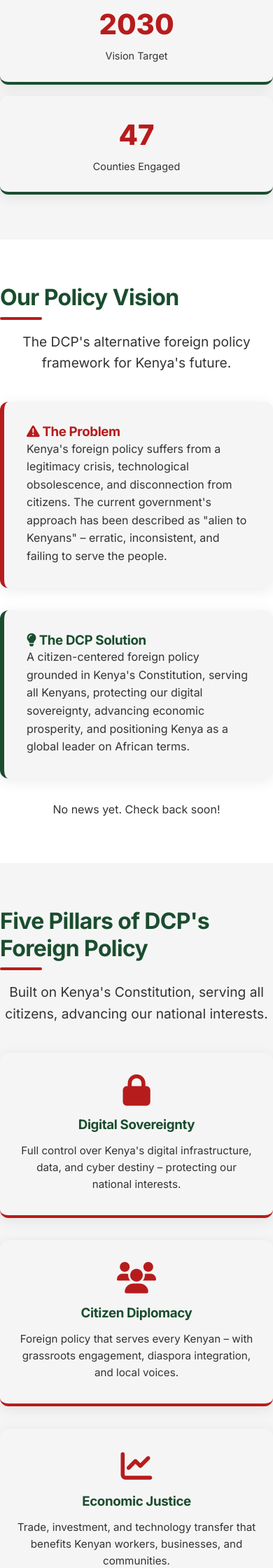
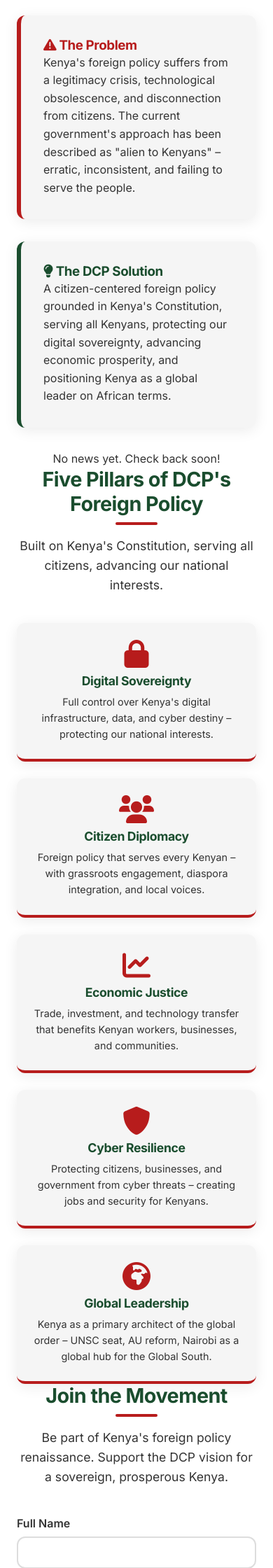
Before and after one commit to elvismogere/sovswift-kenya, a Flask app: page / in a window 390 px wide. Shown: the part 1920-4160 px from the top of the page at 70% size. Run offline with Flask 3, Linux system fonts and the light colour scheme; data that the repository does not hold is empty.

Commit message:
Update style.css

```diff
--- a/static/style.css
+++ b/static/style.css
@@ -32,7 +32,7 @@ html {
 }
 
 body {
-    font-family: 'Inter', -apple-system, BlinkMacSystemFont, sans-serif;
+    font-family: 'Inter', -apple-system, sans-serif;
     background: var(--bg-primary);
     color: var(--text-primary);
     line-height: 1.6;
@@ -46,8 +46,18 @@ body {
     to { opacity: 1; transform: translateY(0); }
 }
 
+.container {
+    max-width: 1200px;
+    margin: 0 auto;
+    padding: 0 1.5rem;
+}
+
+.container.narrow {
+    max-width: 800px;
+}
+
 /* ============================================
-   Fade-In Animations for Sections (Scroll)
+   Fade-In Animations
    ============================================ */
 .fade-in {
     opacity: 0;
@@ -111,10 +85,11 @@ h1 {
 }
 
 h2 {
-    font-size: 2.5rem;
+    font-size: 2.2rem;
     margin-bottom: 1rem;
     color: var(--accent-green);
     position: relative;
+    text-align: center;
 }
 
 h2::after {
@@ -123,7 +98,7 @@ h2::after {
     width: 60px;
     height: 4px;
     background: var(--accent-red);
-    margin-top: 0.5rem;
+    margin: 0.5rem auto 0;
     border-radius: 2px;
 }
 
@@ -133,9 +108,9 @@ h2::after {
 }
 
 .section-intro {
-    font-size: 1.2rem;
+    font-size: 1.1rem;
     color: var(--text-secondary);
-    max-width: 700px;
+    max-width: 600px;
     margin: 0 auto 2.5rem auto;
     text-align: center;
 }
@@ -245,32 +217,17 @@ h2::after {
     transform: scale(1.05);
 }
 
-.nav-mode-btn i {
-    font-size: 0.85rem;
-}
-
 [data-theme="dark"] .nav-mode-btn {
     border-color: #666;
     color: #f0f0f0;
 }
-
 [data-theme="dark"] .nav-mode-btn:hover {
     border-color: #b71c1c;
 }
 
 /* ============================================
-   Sections
+   Hero Section
    ============================================ */
-.section {
-    padding: 4rem 0;
-    background: var(--bg-primary);
-    transition: background 0.3s;
-}
-
-.section:nth-child(even) {
-    background: var(--bg-secondary);
-}
-
 .hero {
     padding: 2rem 0 4rem 0;
     background: linear-gradient(135deg, var(--bg-primary) 0%, var(--bg-secondary) 100%);
@@ -429,88 +423,67 @@ h2::after {
 /* ============================================
    About
    ============================================ */
-.about-grid {
-    display: grid;
-    grid-template-columns: 2fr 1fr;
-    gap: 2.5rem;
-    align-items: start;
+.about-text {
+    text-align: center;
+    max-width: 700px;
+    margin: 0 auto;
 }
-
 .about-text p {
-    margin-bottom: 1.2rem;
+    margin-bottom: 1rem;
     color: var(--text-secondary);
 }
-
 .about-text i {
     color: var(--accent-red);
     margin-right: 0.5rem;
 }
 
-.about-stats {
+/* ============================================
+   Policy Cards
+   ============================================ */
+.policy-cards {
     display: grid;
-    grid-template-columns: 1fr;
-    gap: 1rem;
+    grid-template-columns: 1fr 1fr;
+    gap: 2rem;
+    margin-bottom: 2rem;
 }
-
-.stat-card {
-    background: var(--bg-secondary);
+.policy-card {
     padding: 1.5rem;
     border-radius: var(--radius);
-    text-align: center;
     box-shadow: var(--shadow);
-    border-bottom: 4px solid var(--accent-green);
+    background: var(--bg-secondary);
     transition: transform 0.3s ease, box-shadow 0.3s ease;
 }
-
-.stat-card:hover {
-    transform: translateY(-4px) scale(1.02);
+.policy-card:hover {
+    transform: translateY(-4px);
     box-shadow: 0 8px 25px rgba(0,0,0,0.1);
 }
-
-.stat-number {
-    display: block;
-    font-size: 2.5rem;
-    font-weight: 800;
-    color: var(--accent-red);
+.policy-card h3 {
+    margin-bottom: 0.5rem;
+    font-size: 1.2rem;
 }
-
-.stat-label {
-    font-size: 0.9rem;
+.policy-card.problem {
+    border-left: 6px solid var(--accent-red);
+}
+.policy-card.problem h3 { color: var(--accent-red); }
+.policy-card.solution {
+    border-left: 6px solid var(--accent-green);
+}
+.policy-card.solution h3 { color: var(--accent-green); }
+.policy-card p {
     color: var(--text-secondary);
+}
+[data-theme="dark"] .policy-card.solution h3 {
+    color: #8bc34a;
+}
+[data-theme="dark"] .policy-card.problem h3 {
+    color: #ef5350;
 }
 
 /* ============================================
-   Blog / Policy Cards
+   Blog Grid (hidden if no posts)
    ============================================ */
 .blog-grid {
-    display: grid;
-    grid-template-columns: repeat(auto-fit, minmax(220px, 1fr));
-    gap: 2rem;
-}
-
-.blog-card {
-    background: var(--bg-secondary);
-    padding: 1.5rem;
-    border-radius: var(--radius);
-    box-shadow: var(--shadow);
-    border-top: 4px solid var(--accent-red);
-    transition: transform 0.3s ease, box-shadow 0.3s ease;
-}
-
-.blog-card:hover {
-    transform: translateY(-6px) scale(1.01);
-    box-shadow: 0 12px 35px rgba(0,0,0,0.12);
-}
-
-.blog-card h3 {
-    color: var(--accent-green);
-    margin-bottom: 0.8rem;
-    font-size: 1.2rem;
-}
-
-.blog-card p {
-    color: var(--text-secondary);
-    font-size: 0.95rem;
+    margin-top: 2rem;
 }
 
 /* ============================================
@@ -518,80 +491,67 @@ h2::after {
    ============================================ */
 .pillars-grid {
     display: grid;
-    grid-template-columns: repeat(auto-fit, minmax(200px, 1fr));
-    gap: 2rem;
+    grid-template-columns: repeat(auto-fit, minmax(180px, 1fr));
+    gap: 1.5rem;
 }
-
 .pillar-card {
     background: var(--bg-secondary);
-    padding: 2rem 1.5rem;
+    padding: 1.5rem 1rem;
     border-radius: var(--radius);
     text-align: center;
     box-shadow: var(--shadow);
     transition: transform 0.3s ease, box-shadow 0.3s ease;
     border-bottom: 4px solid var(--accent-red);
 }
-
 .pillar-card:hover {
-    transform: translateY(-6px) scale(1.01);
-    box-shadow: 0 12px 35px rgba(0,0,0,0.12);
+    transform: translateY(-6px);
+    box-shadow: 0 12px 30px rgba(0,0,0,0.12);
 }
-
 .pillar-icon {
-    font-size: 2.8rem;
+    font-size: 2.5rem;
     color: var(--accent-green);
-    margin-bottom: 1rem;
+    margin-bottom: 0.5rem;
 }
-
 .pillar-card h3 {
     color: var(--accent-green);
-    margin-bottom: 0.8rem;
+    font-size: 1.1rem;
+    margin-bottom: 0.5rem;
 }
-
 .pillar-card p {
     color: var(--text-secondary);
-    font-size: 0.95rem;
+    font-size: 0.9rem;
 }
-
-/* ============================================
-   Problem/Solution Cards
-   ============================================ */
-.problem-solution-card {
-    transition: transform 0.3s ease, box-shadow 0.3s ease;
+/* Dark mode pillar text should be white */
+[data-theme="dark"] .pillar-card h3 {
+    color: #ffffff !important;
 }
-
-.problem-solution-card:hover {
-    transform: translateY(-3px);
-    box-shadow: 0 8px 25px rgba(0,0,0,0.1);
+[data-theme="dark"] .pillar-card p {
+    color: #bbbbbb !important;
+}
+[data-theme="dark"] .pillar-icon {
+    color: #8bc34a;
 }
 
 /* ============================================
    Contact
    ============================================ */
 .contact-wrapper {
-    max-width: 700px;
+    max-width: 500px;
     margin: 0 auto;
 }
-
-.contact-info {
-    display: none !important;
+.form-group {
+    margin-bottom: 1rem;
 }
-
-.form-group {
-    margin-bottom: 1.2rem;
-}
-
 .form-group label {
     display: block;
     font-weight: 600;
-    margin-bottom: 0.4rem;
+    margin-bottom: 0.3rem;
     color: var(--text-secondary);
 }
-
 .form-group input,
 .form-group textarea {
     width: 100%;
-    padding: 0.8rem 1rem;
+    padding: 0.7rem 1rem;
     border: 2px solid #ddd;
     border-radius: var(--radius);
     font-family: 'Inter', sans-serif;
@@ -656,23 +607,11 @@ footer {
         grid-template-columns: 1fr;
         text-align: center;
     }
-    .hero-text h1 {
-        font-size: 3rem;
-    }
-    .hero-description {
-        margin-left: auto;
-        margin-right: auto;
-    }
-    .hero-actions {
-        justify-content: center;
-    }
-    .countdown-container {
-        max-width: 400px;
-        margin: 2rem auto 0;
-    }
-    .about-grid {
-        grid-template-columns: 1fr;
-    }
+    .hero-text h1 { font-size: 3rem; }
+    .hero-description { margin-left: auto; margin-right: auto; }
+    .hero-actions { justify-content: center; }
+    .countdown-container { max-width: 400px; margin: 2rem auto 0; }
+    .policy-cards { grid-template-columns: 1fr; }
 }
 
 @media (max-width: 768px) {
@@ -689,39 +628,19 @@ footer {
         box-shadow: var(--shadow);
         border-top: 2px solid var(--accent-green);
     }
-    .nav-links.open {
-        display: flex;
-    }
-    .hamburger {
-        display: block;
-    }
-    h1 {
-        font-size: 2.5rem;
-    }
-    h2 {
-        font-size: 2rem;
-    }
-    .countdown {
-        font-size: 1.5rem;
-        gap: 0.6rem;
-    }
-    .countdown span {
-        min-width: 2.5rem;
-    }
-    .hero-image {
-        margin-top: 2rem;
-    }
+    .nav-links.open { display: flex; }
+    .hamburger { display: block; }
+    h1 { font-size: 2.5rem; }
+    h2 { font-size: 1.8rem; }
+    .countdown { font-size: 1.5rem; gap: 0.6rem; }
+    .countdown span { min-width: 2.5rem; }
+    .hero-image { margin-top: 2rem; }
+    .brand-card { max-width: 100%; }
 }
 
 @media (max-width: 480px) {
-    .hero-text h1 {
-        font-size: 2.2rem;
-    }
-    .subtitle {
-        font-size: 1.2rem;
-    }
-    .btn {
-        padding: 0.6rem 1.5rem;
-        font-size: 0.9rem;
-    }
+    .hero-text h1 { font-size: 2.2rem; }
+    .subtitle { font-size: 1.2rem; }
+    .btn { padding: 0.6rem 1.5rem; font-size: 0.9rem; }
+    .pillars-grid { grid-template-columns: 1fr; }
 }
```
Also changed, not shown: other parts of static/style.css (+64 -75 lines).
